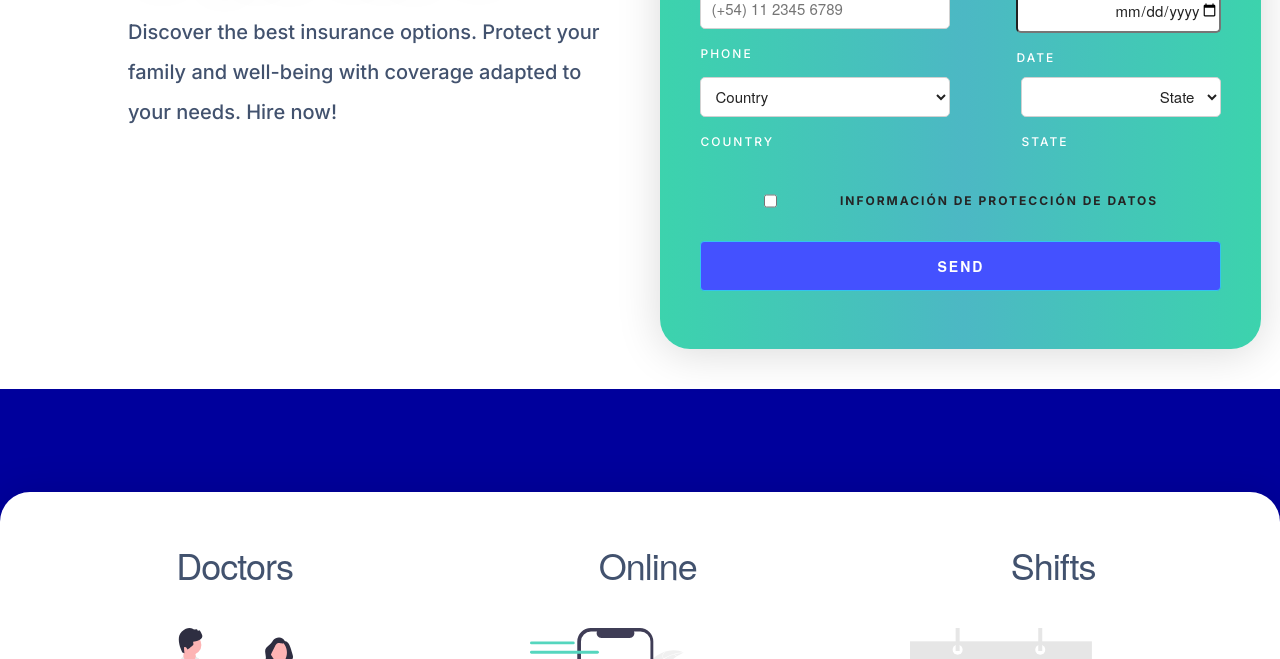
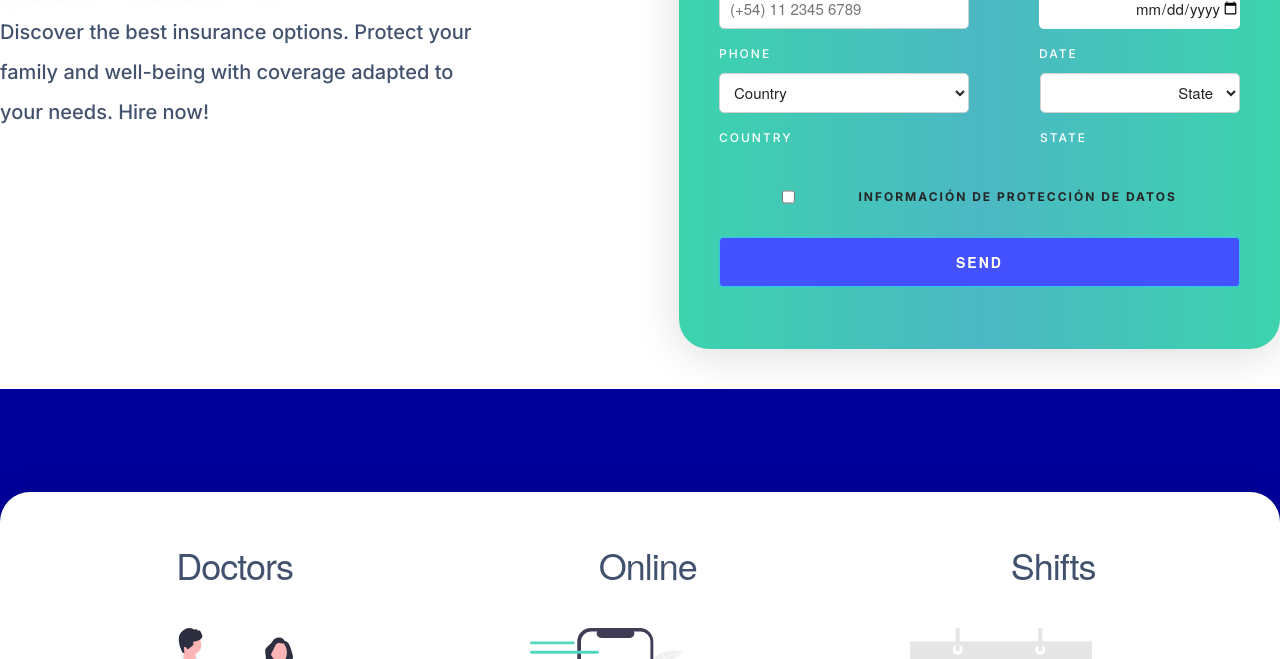
Before and after one commit to BeFlama/Landingpage, a plain HTML site: page index.html in a window 1280 px wide. Shown: the part 541-1200 px from the top of the page. Drawn offline with Linux system fonts and the light colour scheme.

Commit message:
Add files

```diff
--- a/index.html
+++ b/index.html
@@ -84,7 +84,7 @@
               </div>
 
               <div>
-                <input class="input-small" type="date" id="date" name="date" placeholder="DD/MM/YY" required>
+                <input class="input-small" style="border:none;" type="date" id="date" name="date" placeholder="DD/MM/YY" required>
                 <label for="date">Date</label>
               </div>
 
--- a/sass/_vars.scss
+++ b/sass/_vars.scss
@@ -55,7 +55,6 @@ $white: #FFFFFF;
     font-weight: 500;
     font-size: 20px;
     line-height: 40px;
-
     display: flex;
     align-items: center;
 
--- a/sass/main.scss
+++ b/sass/main.scss
@@ -40,7 +40,6 @@
     }
     .hero-row{
         display: flex;
-        width: 80%;
         justify-content: center;
         padding: 4rem 0;
         .col-text{
@@ -53,9 +52,11 @@
             }
             p{
                 @extend .p_text;
+                width: 80%;
             }
         }
         .col-form{
+            justify-content: end;
             form{
                 padding: 4rem;
                 margin: 0;
```
Also changed, not shown: sass/main.css, 1 other file.
